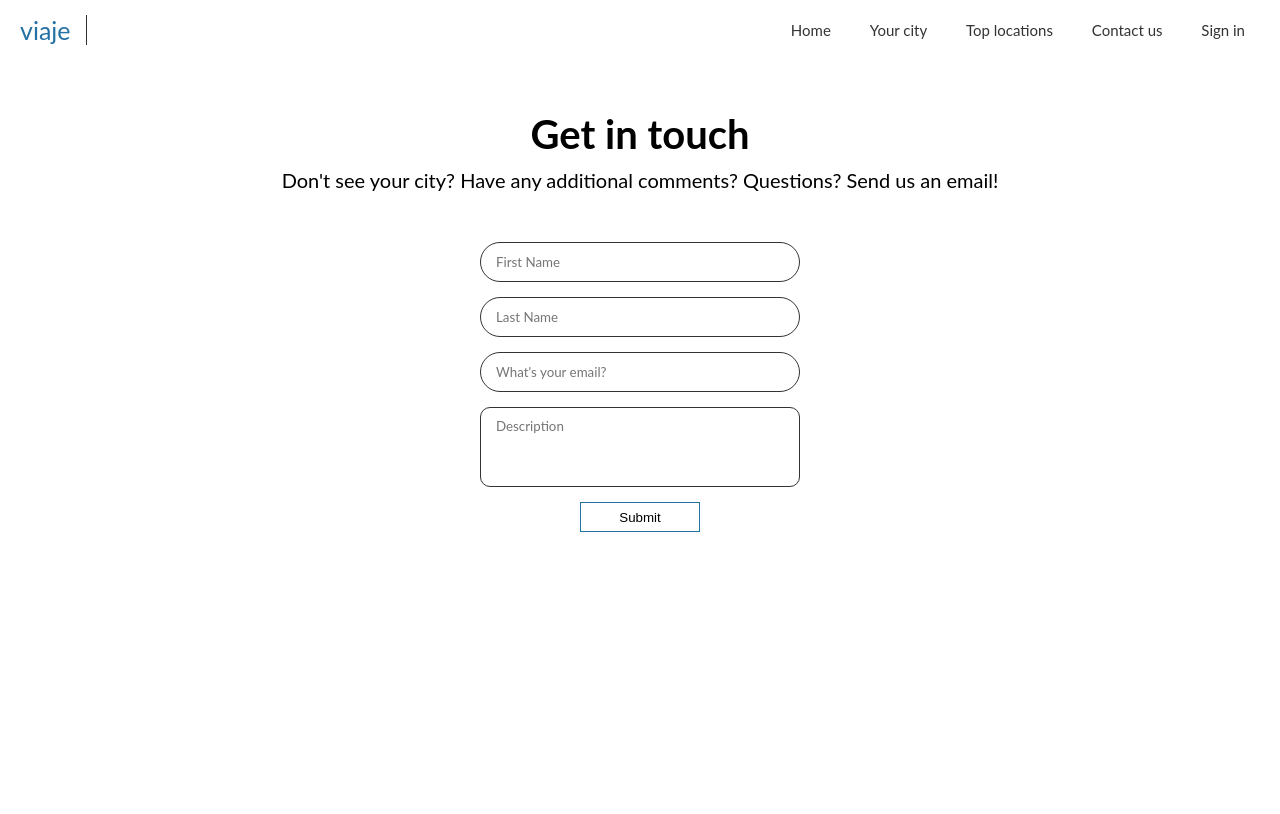
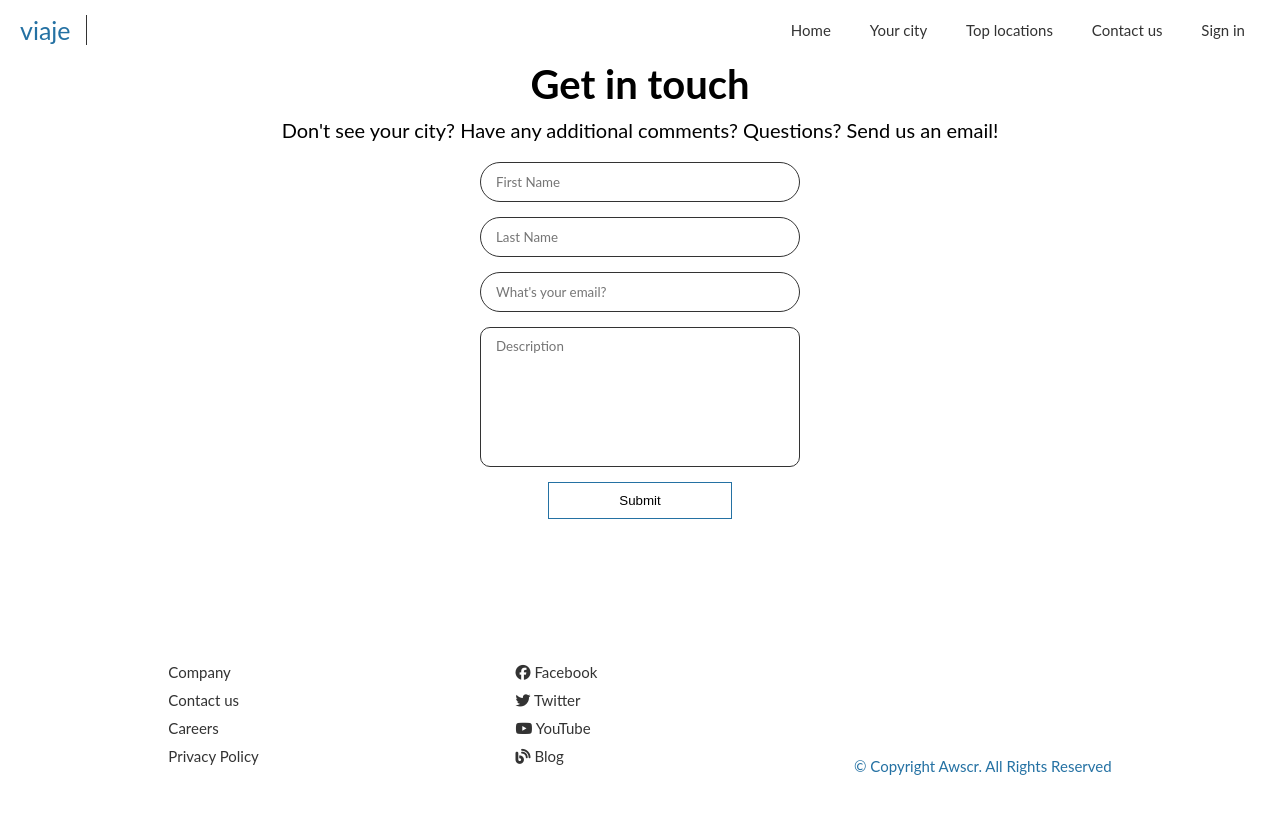
Before and after one commit to Awscr-zz/viaje, a website: page contact.html in a window 1280 px wide. Drawn offline with Linux system fonts and the light colour scheme.

Commit message:
Add yosemite showcase description, implement footer, fix navigation, update contact form styling

```diff
--- a/contact.html
+++ b/contact.html
@@ -71,5 +71,34 @@
         <input class="submit" type="submit" name="submit" />
       </form>
     </main>
+
+    <footer class="footer">
+      <div class="footer__group">
+        <a class="footer__group__link" href="#">Company</a>
+        <a class="footer__group__link" href="contact.html">Contact us</a>
+        <a class="footer__group__link" href="#">Careers</a>
+        <a class="footer__group__link" href="Privacy Policy">Privacy Policy</a>
+      </div>
+
+      <div class="footer__group">
+        <a class="footer__group__link" href="#"
+          ><i class="fab fa-facebook"></i> Facebook</a
+        >
+        <a class="footer__group__link" href="#"
+          ><i class="fab fa-twitter"></i> Twitter</a
+        >
+        <a class="footer__group__link" href="#"
+          ><i class="fab fa-youtube"></i> YouTube</a
+        >
+        <a class="footer__group__link" href="#"
+          ><i class="fas fa-blog"></i> Blog</a
+        >
+      </div>
+
+      <small class="footer__copyright"
+        >&copy; Copyright <span id="footer__date"></span> Awscr. All Rights
+        Reserved</small
+      >
+    </footer>
   </body>
 </html>
--- a/css/style.css
+++ b/css/style.css
@@ -7,7 +7,11 @@ html {
   font-size: 62.5%; }
 
 body {
-  font-family: 'Lato', sans-serif; }
+  font-family: 'Lato', sans-serif;
+  position: relative;
+  min-height: 100vh;
+  display: flex;
+  flex-direction: column; }
 
 .underline {
   display: inline-block;
@@ -28,19 +32,41 @@ body {
     transform-origin: bottom left; }
 
 .submit {
-  height: 3rem;
-  width: 12rem;
+  padding: 1rem 7rem;
   background-color: #fff;
   color: #000;
   border: 0.1rem solid #2471a3;
-  cursor: pointer;
-  transition: all 0.2s ease-in-out; }
+  cursor: pointer; }
   .submit:hover {
-    transform: scale(1.1);
     color: #fff;
     background-color: #2471a3; }
 
+.footer {
+  padding: 2.5rem 4rem;
+  font-size: 1.5rem;
+  color: #333;
+  display: flex;
+  justify-content: space-around;
+  align-items: flex-end;
+  margin-top: auto; }
+  .footer__group {
+    display: flex;
+    flex-direction: column; }
+    .footer__group__link {
+      text-decoration: none;
+      margin-bottom: 1rem;
+      color: inherit; }
+      .footer__group__link:hover {
+        color: #2471a3; }
+  .footer__copyright {
+    color: #2471a3;
+    font-size: inherit; }
+
 .header {
+  position: fixed;
+  top: 0;
+  left: 0;
+  z-index: 9999;
   height: 6rem;
   width: 100%;
   background-color: #fff;
@@ -168,7 +194,8 @@ body {
         background-size: cover;
         object-fit: cover; }
       .cities__row__card__content {
-        padding: 2rem; }
+        padding: 2rem;
+        position: relative; }
         .cities__row__card__content__title {
           margin-bottom: 0.5rem;
           font-size: 3rem;
@@ -190,23 +217,28 @@ body {
             .cities__row__card__content__section__place__description {
               padding: 1rem;
               font-size: 1.4rem; }
+        .cities__row__card__content__show {
+          font-size: 2rem;
+          position: absolute;
+          bottom: 0; }
 
 .contact {
-  height: 100vh;
   align-items: center;
   text-align: center; }
   .contact__head {
-    margin-top: 5rem;
-    margin-bottom: 5rem; }
+    margin-top: 5rem; }
     .contact__head__heading {
       font-size: 4rem;
+      margin-top: 6rem;
       margin-bottom: 1rem; }
     .contact__head__note {
-      font-size: 2rem; }
+      font-size: 2rem;
+      margin-bottom: 2rem; }
   .contact__form {
     display: flex;
     flex-direction: column;
-    align-items: center; }
+    align-items: center;
+    margin-bottom: 3rem; }
     .contact__form__item {
       outline: none;
       font-family: inherit;
@@ -220,6 +252,6 @@ body {
         color: #2471a3; }
     .contact__form__description {
       resize: none;
-      height: 8rem;
+      height: 14rem;
       padding-top: 1rem;
       border-radius: 1rem; }
```
Also changed, not shown: app.js (+20 -0 lines), index.html (+21 -2 lines).
